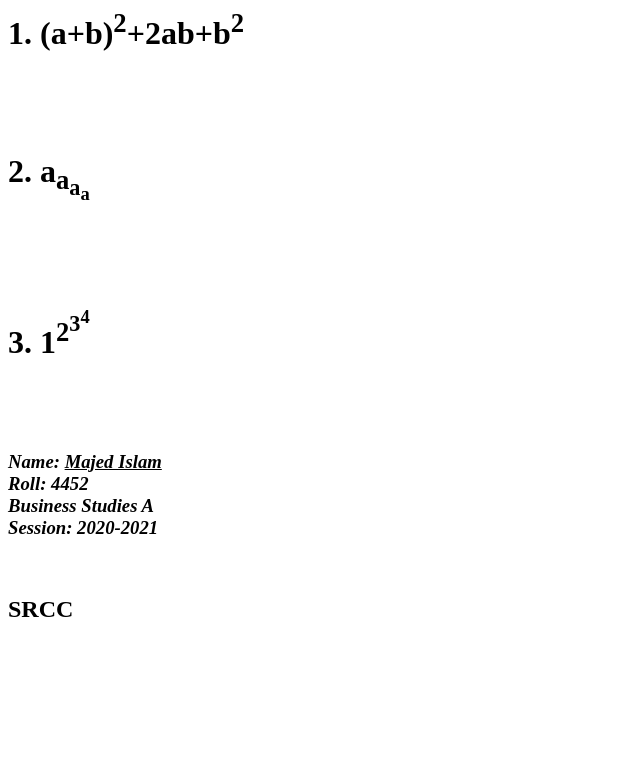
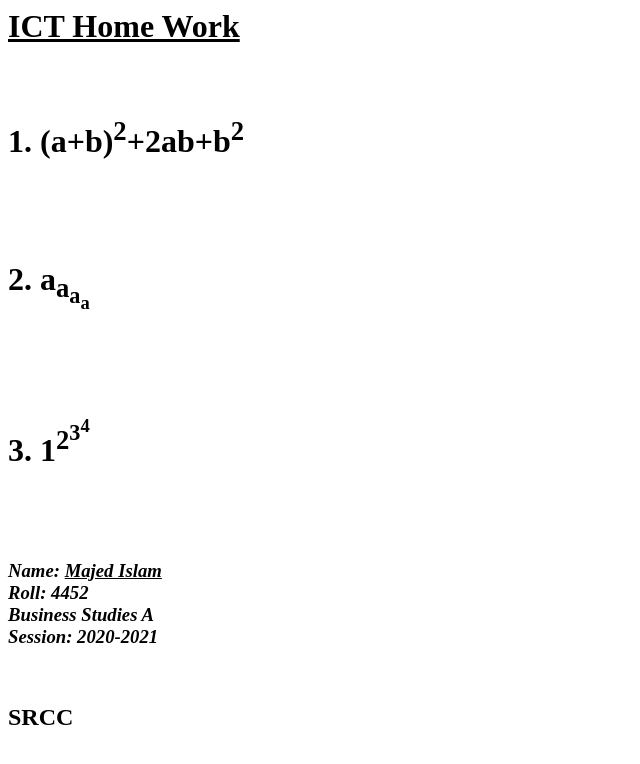
Before and after one commit to Majed-Islam/srcc-ICT.com, a plain HTML site: page index.html in a window 1280 px wide. Shown: the whole page, without its empty margins (0-640 px from the left). Drawn offline with Linux system fonts and the light colour scheme.

Commit message:
Add files via upload

```diff
--- a/index.html
+++ b/index.html
@@ -1,6 +1,7 @@
 <html>
 <head><title>MY First WP</title></head>
-<body><h1><p>1. (a+b)<sup>2</sup>+2ab+b<sup>2</sup></p><br>
+<body><h1><u>ICT Home Work</u></h1><br>
+<h1><p>1. (a+b)<sup>2</sup>+2ab+b<sup>2</sup></p><br>
 <p>2. a<sub>a</sub><sub><sub>a</sub></sub><sub><sub><sub>a</sub></sub></sub></p><br>
 <p>3. 1<sup>2</sup><sup><sup>3</sup></sup><sup><sup><sup>4</sup></sup></sup></p><br>
 <h3><i>Name: <u>Majed Islam</u><br>
```
